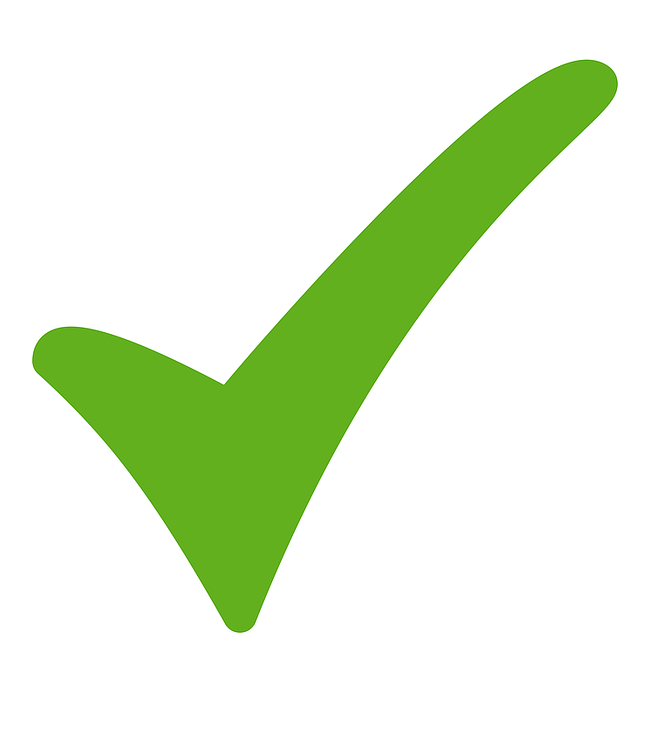
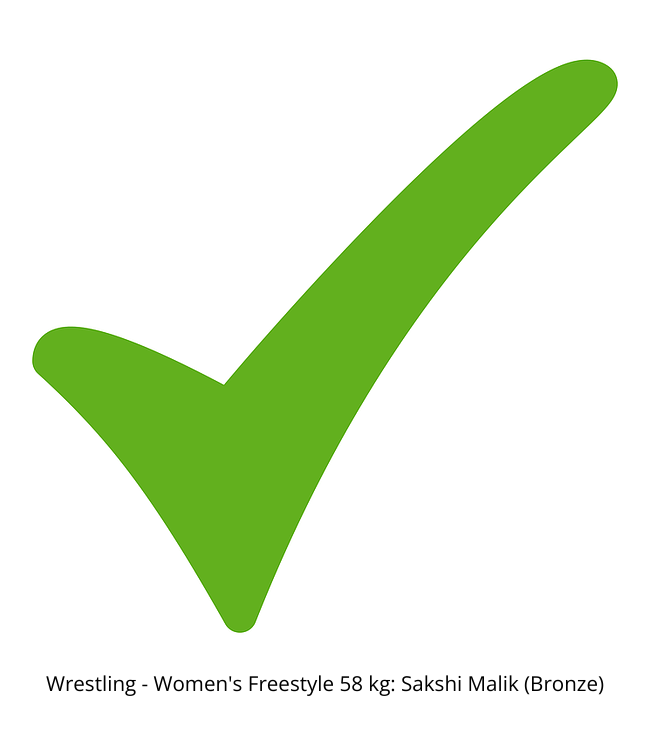
Before and after one commit to vineetp13/hasindiawonamedalat2016olympicsyet, a plain HTML site: page index.html in a window 1280 px wide. Shown: the whole page, without its empty margins (315-964 px from the left). Drawn offline with nearby package versions, Linux system fonts and the light colour scheme.

Commit message:
Update index.html

```diff
--- a/index.html
+++ b/index.html
@@ -43,6 +43,7 @@
 <p align="center"><img src="check-mark.png" alt="">
 <a id="no" class="anchor" href="#no" aria-hidden="true"><span aria-hidden="true" class="octicon octicon-link"></span></a><br>
 <!--<font color="black">Days left to win a medal:</font> <font color="red">6</font>-->
+<font color="black">Wrestling - Women's Freestyle 58 kg: Sakshi Malik (Bronze)</font>
 </p></h3>
 
 
```
